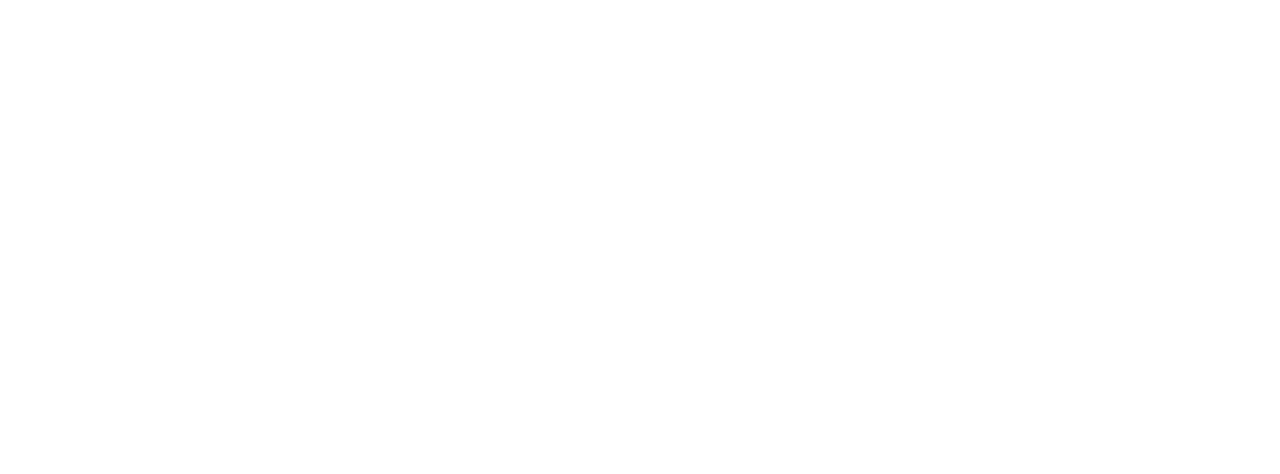
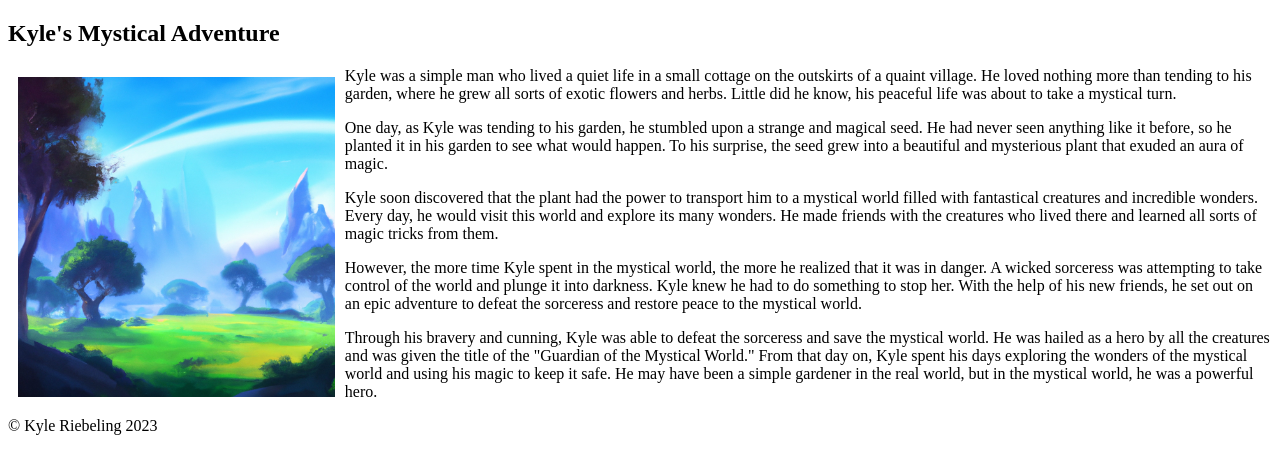
Before and after one commit to KBeKind/adventure, a website: page index.html in a window 1280 px wide. Drawn offline with Linux system fonts and the light colour scheme.

Commit message:
Added content on index.html and added some early styling on styles.css and added first story with images folder

```diff
--- a/index.html
+++ b/index.html
@@ -1,8 +1,39 @@
 <!DOCTYPE html>
 <html>
    <head>
+      <link rel="stylesheet" href="styles.css">
    </head>
    <body>
       <!-- Write your HTML in this file! -->
+
+
+      <header></header>
+      <main>
+         <article>
+
+         <h1>Kyle's Mystical Adventure</h1>
+         <div>
+            <img src="./images/bright-mystic-valley.jpg" id="bright-mystic-valley">
+      <p>Kyle was a simple man who lived a quiet life in a small cottage on the outskirts of a quaint village. He loved nothing more than tending to his garden, where he grew all sorts of exotic flowers and herbs. Little did he know, his peaceful life was about to take a mystical turn.
+</p>
+</div>
+<p>One day, as Kyle was tending to his garden, he stumbled upon a strange and magical seed. He had never seen anything like it before, so he planted it in his garden to see what would happen. To his surprise, the seed grew into a beautiful and mysterious plant that exuded an aura of magic.
+</p>
+
+<p>Kyle soon discovered that the plant had the power to transport him to a mystical world filled with fantastical creatures and incredible wonders. Every day, he would visit this world and explore its many wonders. He made friends with the creatures who lived there and learned all sorts of magic tricks from them.
+</p>
+
+<p>However, the more time Kyle spent in the mystical world, the more he realized that it was in danger. A wicked sorceress was attempting to take control of the world and plunge it into darkness. Kyle knew he had to do something to stop her. With the help of his new friends, he set out on an epic adventure to defeat the sorceress and restore peace to the mystical world.</p>
+
+<p>Through his bravery and cunning, Kyle was able to defeat the sorceress and save the mystical world. He was hailed as a hero by all the creatures and was given the title of the "Guardian of the Mystical World." From that day on, Kyle spent his days exploring the wonders of the mystical world and using his magic to keep it safe. He may have been a simple gardener in the real world, but in the mystical world, he was a powerful hero.</p>
+
+
+</article>
+
+</main>
+
+
+
+<footer>&copy; Kyle Riebeling 2023</footer>
    </body>
 </html>
--- a/styles.css
+++ b/styles.css
@@ -1 +1,8 @@
 /* Write your CSS here! */
+
+#bright-mystic-valley{
+    float: left;
+    height: 40vh;
+    margin: 10px;
+
+}
```
Also changed, not shown: images/bright-mystic-valley.jpg (added).
